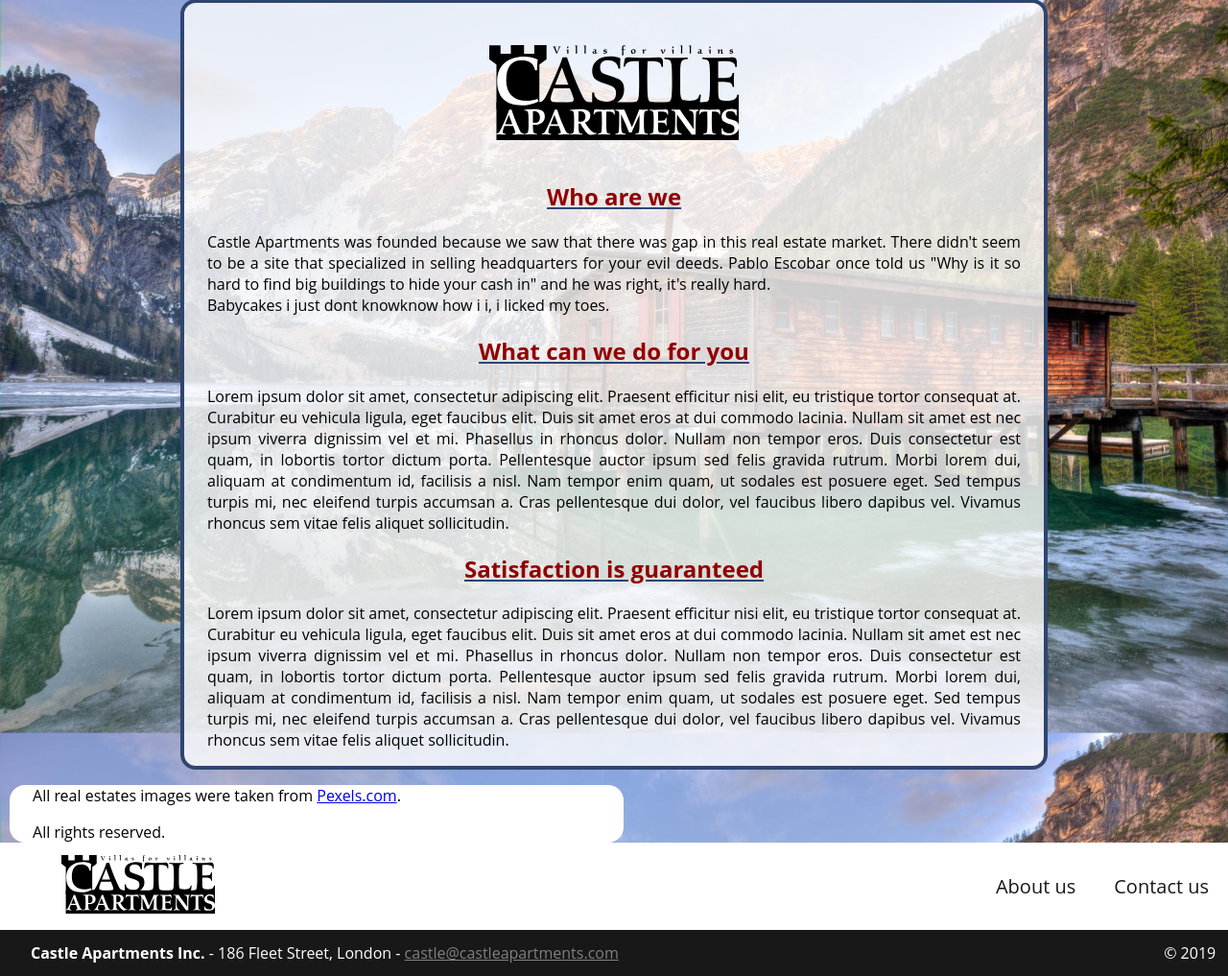
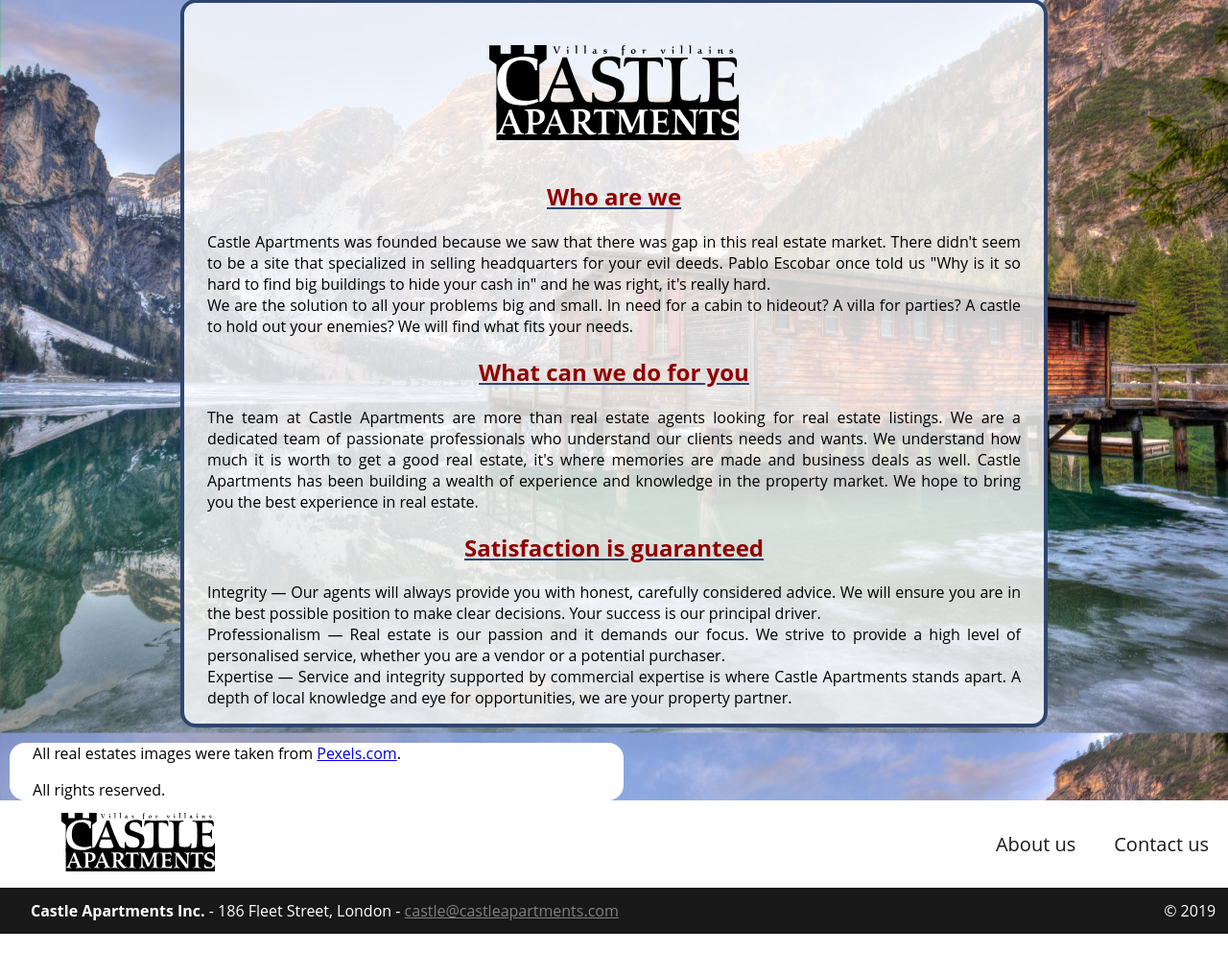
Before and after one commit to ymir17/castleApt, a Django app: page /aboutus/ in a window 1280 px wide. Shown: the part 89-1106 px from the top of the page at 96% size. After the commit the page ends 1062 px from the top, so only its background shows below. Run offline with Django 3.2, Linux system fonts and the light colour scheme.

Commit message:
about us description txt

```diff
--- a/templates/About_us/aboutus.html
+++ b/templates/About_us/aboutus.html
@@ -17,7 +17,8 @@
                 There didn't seem to be a site that specialized in selling headquarters for your evil deeds.
                 Pablo Escobar once told us "Why is it so hard to find big buildings to hide your cash in" and he was right, it's really hard.
                 <br>
-                Babycakes i just dont knowknow how i i, i licked my toes.
+                We are the solution to all your problems big and small. In need for a cabin to hideout? A villa for parties?
+                A castle to hold out your enemies? We will find what fits your needs.
             </p>
         </div>
         <div class='box-2'>
@@ -25,16 +26,11 @@
                 What can we do for you
             </h2>
             <p>
-            Lorem ipsum dolor sit amet, consectetur adipiscing elit.
-            Praesent efficitur nisi elit, eu tristique tortor consequat at.
-            Curabitur eu vehicula ligula, eget faucibus elit.
-            Duis sit amet eros at dui commodo lacinia.
-            Nullam sit amet est nec ipsum viverra dignissim vel et mi.
-            Phasellus in rhoncus dolor. Nullam non tempor eros. Duis consectetur est quam, in lobortis tortor dictum porta.
-            Pellentesque auctor ipsum sed felis gravida rutrum. Morbi lorem dui, aliquam at condimentum id, facilisis a nisl.
-            Nam tempor enim quam, ut sodales est posuere eget. Sed tempus turpis mi, nec eleifend turpis accumsan a.
-            Cras pellentesque dui dolor, vel faucibus libero dapibus vel.
-            Vivamus rhoncus sem vitae felis aliquet sollicitudin.
+                The team at Castle Apartments are more than real estate agents looking for real estate listings. We are a
+                dedicated team of passionate professionals who understand our clients needs and wants. We understand how much
+                it is worth to get a good real estate, it's where memories are made and business deals as well.
+                Castle Apartments has been building a wealth of experience and knowledge in the property market.
+                We hope to bring you the best experience in real estate.
             </p>
         </div>
 
@@ -42,16 +38,14 @@
             Satisfaction is guaranteed
         </h2>
         <p>
-            Lorem ipsum dolor sit amet, consectetur adipiscing elit.
-            Praesent efficitur nisi elit, eu tristique tortor consequat at.
-            Curabitur eu vehicula ligula, eget faucibus elit.
-            Duis sit amet eros at dui commodo lacinia.
-            Nullam sit amet est nec ipsum viverra dignissim vel et mi.
-            Phasellus in rhoncus dolor. Nullam non tempor eros. Duis consectetur est quam, in lobortis tortor dictum porta.
-            Pellentesque auctor ipsum sed felis gravida rutrum. Morbi lorem dui, aliquam at condimentum id, facilisis a nisl.
-            Nam tempor enim quam, ut sodales est posuere eget. Sed tempus turpis mi, nec eleifend turpis accumsan a.
-            Cras pellentesque dui dolor, vel faucibus libero dapibus vel.
-            Vivamus rhoncus sem vitae felis aliquet sollicitudin.
+            Integrity — Our agents will always provide you with honest, carefully considered advice.
+            We will ensure you are in the best possible position to make clear decisions. Your success is our principal driver.
+            <br>
+            Professionalism — Real estate is our passion and it demands our focus.
+            We strive to provide a high level of personalised service, whether you are a vendor or a potential purchaser.
+            <br>
+            Expertise — Service and integrity supported by commercial expertise is where Castle Apartments stands apart.
+            A depth of local knowledge and eye for opportunities, we are your property partner.
         </p>
     </div>
     <div class='copyright'>
```
